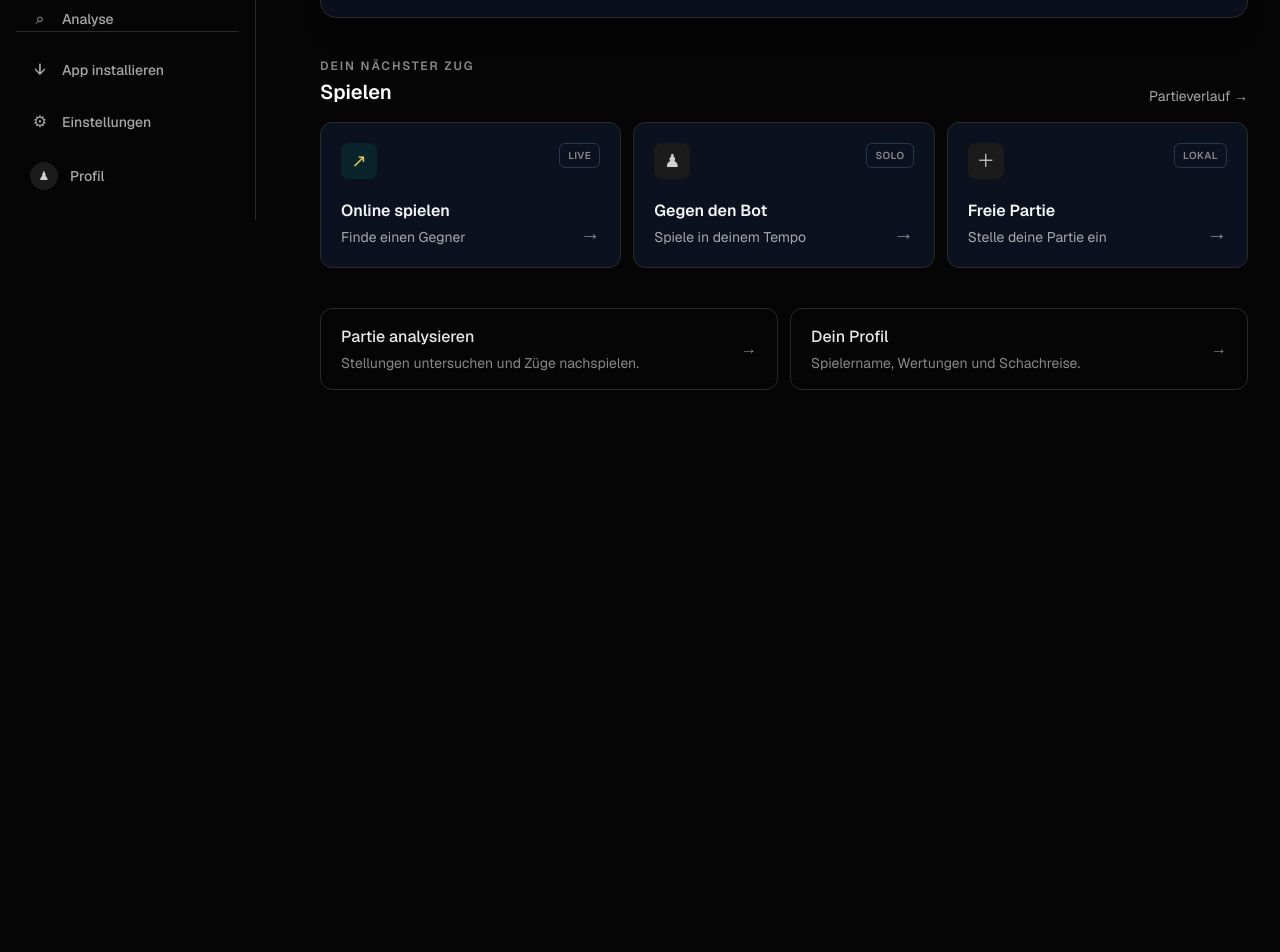
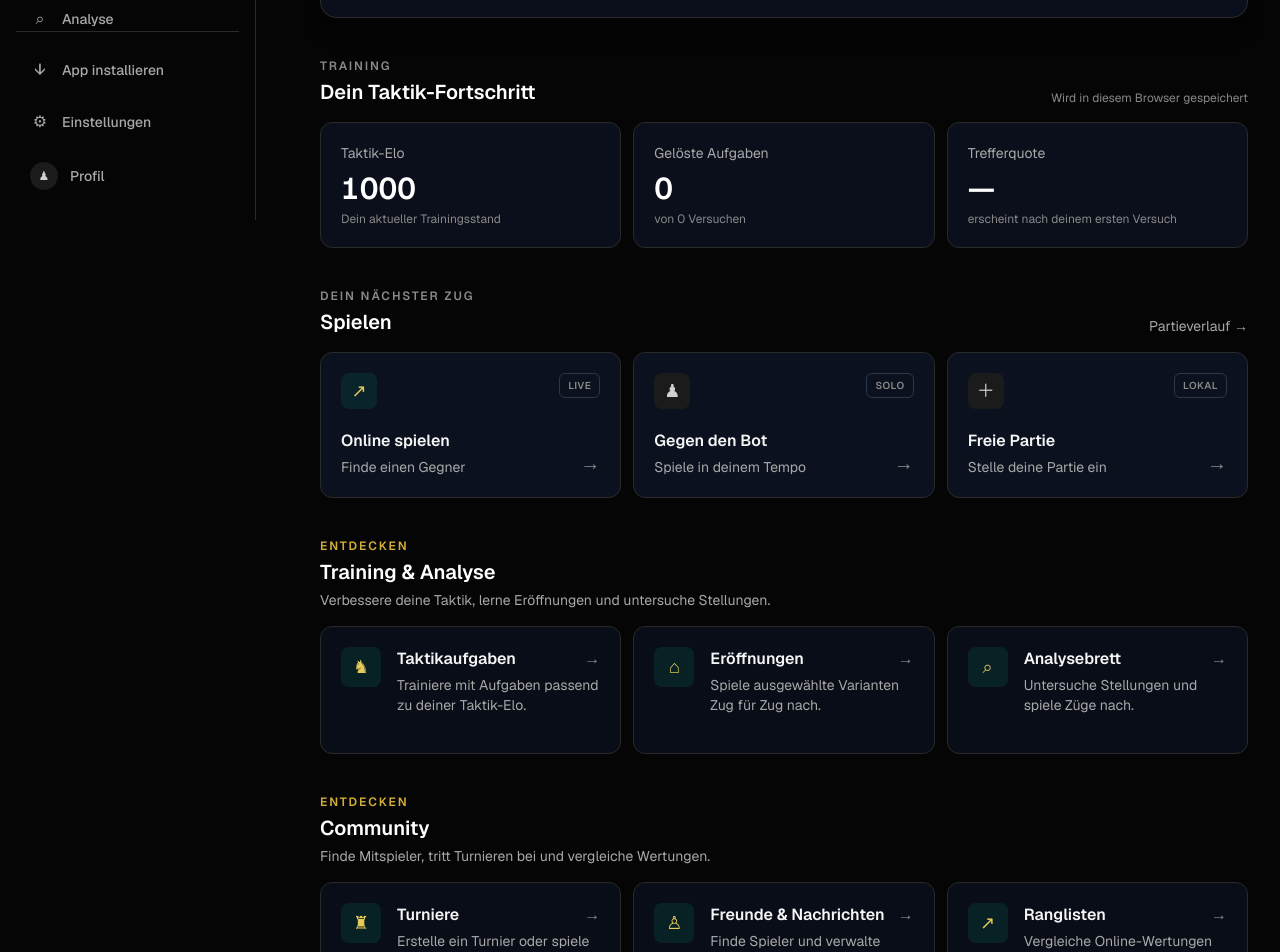
Before and after one commit to Davidbi08/schach-plattform, a Next.js app: page / in a window 1280 px wide. Shown: the part 580-1532 px from the top of the page. Before the commit the page ends 1034 px from the top, so only its background shows below. Built offline with nearby package versions, Linux system fonts and the light colour scheme; no server answers.

Commit message:
Expand personalized dashboard
Co-authored-by: Copilot App <223556219+Copilot@users.noreply.github.com>

```diff
--- a/app/page.tsx
+++ b/app/page.tsx
@@ -1,9 +1,10 @@
 "use client";
 
 import Link from "next/link";
-import { useEffect, useState } from "react";
+import { useEffect, useState, useSyncExternalStore } from "react";
 import { MiniChessboard } from "@/components/mini-chessboard";
 import { tacticsPreviewFen } from "@/lib/tactics";
+import { getTacticsProgress, INITIAL_TACTICS_PROGRESS, subscribeToTacticsProgress } from "@/lib/tactics-progress";
 import { createClient } from "@/lib/supabase/client";
 
 const activities = [
@@ -12,9 +13,40 @@ const activities = [
   { title: "Freie Partie", detail: "Stelle deine Partie ein", href: "/play", tag: "LOKAL", mark: "＋" },
 ];
 
+const dashboardSections = [
+  {
+    id: "training-analysis",
+    title: "Training & Analyse",
+    description: "Verbessere deine Taktik, lerne Eröffnungen und untersuche Stellungen.",
+    items: [
+      { title: "Taktikaufgaben", detail: "Trainiere mit Aufgaben passend zu deiner Taktik-Elo.", href: "/taktik", mark: "♞" },
+      { title: "Eröffnungen", detail: "Spiele ausgewählte Varianten Zug für Zug nach.", href: "/repertoire", mark: "⌂" },
+      { title: "Analysebrett", detail: "Untersuche Stellungen und spiele Züge nach.", href: "/analyse", mark: "⌕" },
+    ],
+  },
+  {
+    id: "community",
+    title: "Community",
+    description: "Finde Mitspieler, tritt Turnieren bei und vergleiche Wertungen.",
+    items: [
+      { title: "Turniere", detail: "Erstelle ein Turnier oder spiele in einer Runde mit.", href: "/tournaments", mark: "♜" },
+      { title: "Freunde & Nachrichten", detail: "Finde Spieler und verwalte deine Kontakte.", href: "/freunde", mark: "♙" },
+      { title: "Ranglisten", detail: "Vergleiche Online-Wertungen mit anderen Spielern.", href: "/ranglisten", mark: "↗" },
+    ],
+  },
+];
+
 export default function Home() {
   const [username, setUsername] = useState<string | null>(null);
   const [loading, setLoading] = useState(true);
+  const progress = useSyncExternalStore(
+    subscribeToTacticsProgress,
+    getTacticsProgress,
+    () => INITIAL_TACTICS_PROGRESS,
+  );
+  const accuracy = progress.attempted > 0
+    ? `${Math.round((progress.solved / progress.attempted) * 100)}%`
+    : "—";
 
   useEffect(() => {
     async function loadProfile() {
@@ -53,15 +85,43 @@ export default function Home() {
         <section aria-labelledby="welcome-heading" className="mb-10 grid gap-6 overflow-hidden rounded-2xl border border-slate-800 bg-slate-900/60 p-5 shadow-xl shadow-black/10 sm:p-8 lg:grid-cols-[1.1fr_0.9fr] lg:items-center">
           <div className="py-2">
             <p className="text-xs font-semibold uppercase tracking-[0.18em] text-emerald-400">Taktiktraining</p>
-            <h1 id="welcome-heading" className="mt-3 max-w-xl text-3xl font-semibold tracking-tight text-white sm:text-4xl">Der nächste Zug liegt bei dir.</h1>
+            <h1 id="welcome-heading" className="mt-3 max-w-xl text-3xl font-semibold tracking-tight text-white sm:text-4xl">{username ? <>Willkommen zurück, <span className="text-emerald-300">{username}</span>.</> : "Der nächste Zug liegt bei dir."}</h1>
             <p className="mt-3 max-w-md text-sm leading-6 text-slate-400">Löse eine Aufgabe in deiner Spielstärke und schärfe deinen Blick für die entscheidenden Züge.</p>
-            <Link href="/taktik" className="mt-6 inline-flex items-center gap-2 rounded-lg bg-emerald-400 px-4 py-3 text-sm font-semibold text-slate-950 transition hover:bg-emerald-300 focus-visible:outline-none focus-visible:ring-2 focus-visible:ring-emerald-400">
-              Aufgabe starten <span aria-hidden="true">→</span>
-            </Link>
+            <div className="mt-6 flex flex-wrap gap-3">
+              <Link href="/taktik" className="inline-flex items-center gap-2 rounded-lg bg-emerald-400 px-4 py-3 text-sm font-semibold text-slate-950 transition hover:bg-emerald-300 focus-visible:outline-none focus-visible:ring-2 focus-visible:ring-emerald-400">
+                Aufgabe starten <span aria-hidden="true">→</span>
+              </Link>
+              <Link href="/online" className="inline-flex items-center gap-2 rounded-lg border border-slate-700 px-4 py-3 text-sm font-semibold text-slate-200 transition hover:border-emerald-400/70 hover:text-emerald-200 focus-visible:outline-none focus-visible:ring-2 focus-visible:ring-emerald-400">
+                Online spielen
+              </Link>
+            </div>
           </div>
           <Link href="/taktik" aria-label="Taktikaufgabe öffnen" className="mx-auto block w-full max-w-md transition hover:scale-[1.01] focus-visible:outline-none focus-visible:ring-2 focus-visible:ring-emerald-400">
             <MiniChessboard fen={tacticsPreviewFen} label="Vorschau einer Taktikaufgabe" />
           </Link>
+        </section>
+
+        <section aria-labelledby="progress-heading" className="mb-10">
+          <div className="mb-4 flex flex-wrap items-end justify-between gap-3">
+            <div>
+              <p className="text-xs font-semibold uppercase tracking-[0.16em] text-slate-500">Training</p>
+              <h2 id="progress-heading" className="mt-1 text-xl font-semibold text-white">Dein Taktik-Fortschritt</h2>
+            </div>
+            <p className="text-xs text-slate-500">Wird in diesem Browser gespeichert</p>
+          </div>
+          <div className="grid gap-3 sm:grid-cols-3">
+            {[
+              { label: "Taktik-Elo", value: progress.rating, detail: "Dein aktueller Trainingsstand" },
+              { label: "Gelöste Aufgaben", value: progress.solved, detail: `von ${progress.attempted} Versuchen` },
+              { label: "Trefferquote", value: accuracy, detail: progress.attempted > 0 ? "bei deinen bisherigen Aufgaben" : "erscheint nach deinem ersten Versuch" },
+            ].map((stat) => (
+              <article key={stat.label} className="rounded-xl border border-slate-800 bg-slate-900/60 p-5">
+                <p className="text-sm text-slate-400">{stat.label}</p>
+                <p className="mt-2 text-3xl font-semibold tabular-nums text-white">{stat.value}</p>
+                <p className="mt-1 text-xs text-slate-500">{stat.detail}</p>
+              </article>
+            ))}
+          </div>
         </section>
 
         <section aria-labelledby="spielen-heading">
@@ -88,16 +148,29 @@ export default function Home() {
           </div>
         </section>
 
-        <section className="mt-10 grid gap-3 sm:grid-cols-2">
-          <Link href="/analyse" className="flex items-center justify-between rounded-xl border border-slate-800 px-5 py-4 transition hover:border-slate-600 hover:bg-slate-900/60">
-            <div><h2 className="font-medium text-slate-200">Partie analysieren</h2><p className="mt-1 text-sm text-slate-500">Stellungen untersuchen und Züge nachspielen.</p></div>
-            <span aria-hidden="true" className="ml-4 text-slate-500">→</span>
-          </Link>
-          <Link href="/profile" className="flex items-center justify-between rounded-xl border border-slate-800 px-5 py-4 transition hover:border-slate-600 hover:bg-slate-900/60">
-            <div><h2 className="font-medium text-slate-200">Dein Profil</h2><p className="mt-1 text-sm text-slate-500">Spielername, Wertungen und Schachreise.</p></div>
-            <span aria-hidden="true" className="ml-4 text-slate-500">→</span>
-          </Link>
-        </section>
+        {dashboardSections.map((section) => (
+          <section key={section.id} aria-labelledby={`section-${section.id}`} className="mt-10">
+            <div className="mb-4">
+              <p className="text-xs font-semibold uppercase tracking-[0.16em] text-emerald-400">Entdecken</p>
+              <h2 id={`section-${section.id}`} className="mt-1 text-xl font-semibold text-white">{section.title}</h2>
+              <p className="mt-1 text-sm text-slate-400">{section.description}</p>
+            </div>
+            <div className="grid gap-3 sm:grid-cols-2 lg:grid-cols-3">
+              {section.items.map((item) => (
+                <Link key={item.href} href={item.href} className="group flex min-h-32 items-start gap-4 rounded-xl border border-slate-800 bg-slate-900/50 p-5 transition hover:border-emerald-500/50 hover:bg-slate-900 focus-visible:outline-none focus-visible:ring-2 focus-visible:ring-emerald-400">
+                  <span aria-hidden="true" className="flex h-10 w-10 shrink-0 items-center justify-center rounded-lg bg-emerald-400/10 text-lg text-emerald-300">{item.mark}</span>
+                  <span className="min-w-0 flex-1">
+                    <span className="flex items-center justify-between gap-2 font-semibold text-slate-100">
+                      {item.title}
+                      <span aria-hidden="true" className="text-slate-500 transition group-hover:translate-x-1 group-hover:text-emerald-300">→</span>
+                    </span>
+                    <span className="mt-1 block text-sm leading-5 text-slate-400">{item.detail}</span>
+                  </span>
+                </Link>
+              ))}
+            </div>
+          </section>
+        ))}
       </div>
     </main>
   );
```
